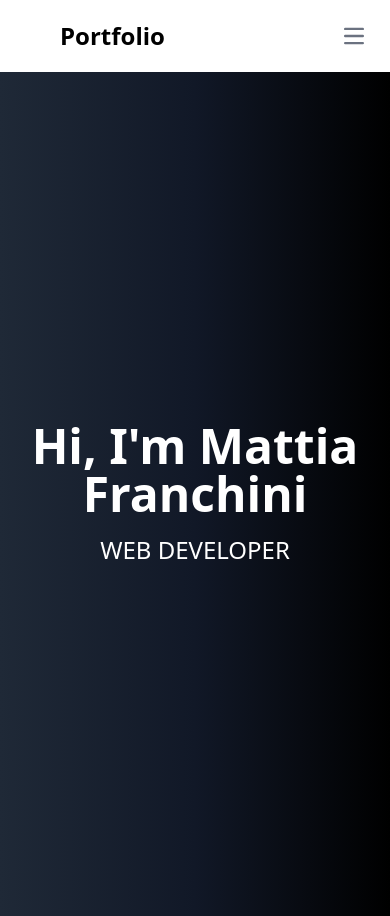
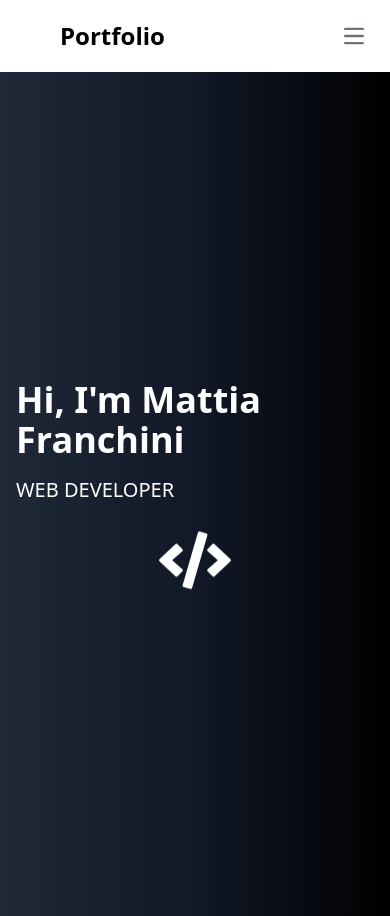
Before and after one commit to Mattia-Franchini/portfolio, a React (Vite) app: page / in a window 390 px wide. Built offline with nearby package versions, Linux system fonts and the light colour scheme.

Commit message:
Added text to homepage and some animations

```diff
--- a/src/components/Home.jsx
+++ b/src/components/Home.jsx
@@ -1,15 +1,21 @@
 import React from "react";
+import { FaCode } from "react-icons/fa";
 
 const Home = () => {
   return (
-    <div className="flex items-center justify-center h-screen bg-gradient-to-r from-gray-800 via-gray-900 to-black">
-      <div className="text-center text-white">
-        <h1 className="text-5xl font-bold mb-4 animate-fade-in-down">
-          Hi, I'm Mattia Franchini
-        </h1>
-        <p className="text-2xl animate-fade-in-up-delayed">
-          WEB DEVELOPER
-        </p>
+    <div className="flex flex-col items-center justify-center h-screen bg-gradient-to-r from-gray-800 via-gray-900 to-black p-4">
+      <div className="flex flex-col md:flex-row items-center">
+        <div className="text-left text-white mb-8 md:mb-0 md:mr-24">
+          <h1 className="text-4xl md:text-5xl font-bold mb-4 animate-fade-in-down">
+            Hi, I'm Mattia Franchini
+          </h1>
+          <p className="text-xl md:text-2xl animate-fade-in-up-delayed">
+            WEB DEVELOPER
+          </p>
+        </div>
+        <div className="animate-bounce">
+          <FaCode className="text-7xl md:text-9xl text-white" />
+        </div>
       </div>
     </div>
   );
--- a/tailwind.config.js
+++ b/tailwind.config.js
@@ -11,10 +11,21 @@ module.exports = {
           "0%": { opacity: 0, transform: "translateY(20px)" },
           "100%": { opacity: 1, transform: "translateY(0)" },
         },
+        bounce: {
+          "0%, 100%": {
+            transform: "translateY(-25%)",
+            animationTimingFunction: "cubic-bezier(0.8, 0, 1, 1)",
+          },
+          "50%": {
+            transform: "translateY(0)",
+            animationTimingFunction: "cubic-bezier(0, 0, 0.2, 1)",
+          },
+        },
       },
       animation: {
         "fade-in-down": "fade-in-down 0.5s ease-out",
-        "fade-in-up-delayed": "fade-in-up 0.5s ease-out",
+        "fade-in-up": "fade-in-up 0.5s ease-out",
+        bounce: "bounce 1.5s infinite",
       },
     },
   },
```
